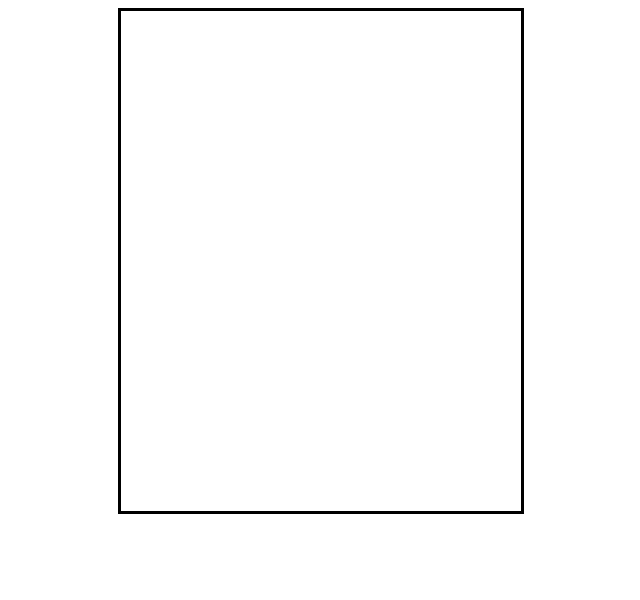
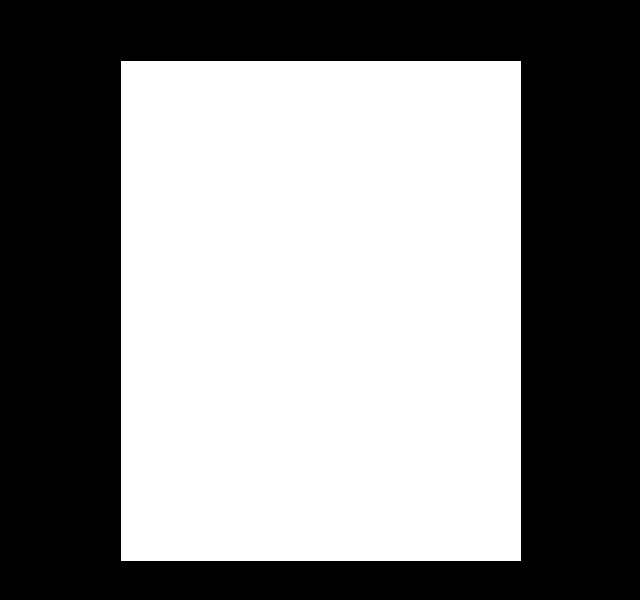
Before and after one commit to Erislandio/nave-game, a plain HTML site: page index.html in a window 1280 px wide. Shown: the whole page, without its empty margins (319-959 px from the left). Drawn offline with Linux system fonts and the light colour scheme.

Commit message:
add css container styles

```diff
--- /dev/null
+++ b/css/styles.css
@@ -0,0 +1,13 @@
+body {
+    background-color: #000;
+}
+
+.container {
+    width: 400px;
+    height: 500px;
+    position: relative;
+    background-color: #fff;
+    border: solid;
+    margin: 0 auto;
+    top: 50px;
+}
--- a/index.html
+++ b/index.html
@@ -5,14 +5,12 @@
         <meta name="viewport" content="width=device-width, initial-scale=1.0" />
         <meta http-equiv="X-UA-Compatible" content="ie=edge" />
         <title>Battle - game spaceship</title>
-        <link rel="stylesheet" src="#" />
+        <link rel="stylesheet" href="./css/styles.css" />
         <script type="text/javascript" src="./js/objects.js"></script>
         <script type="text/javascript" src="./js/script.js"></script>
     </head>
     <body>
-        <div
-            style="width: 400px; height: 500px; position: relative; margin: 0 auto; border: solid; background-color: #fff "
-        >
+        <div class="container">
             <canvas width="400px" height="500px"> </canvas>
         </div>
     </body>
```
